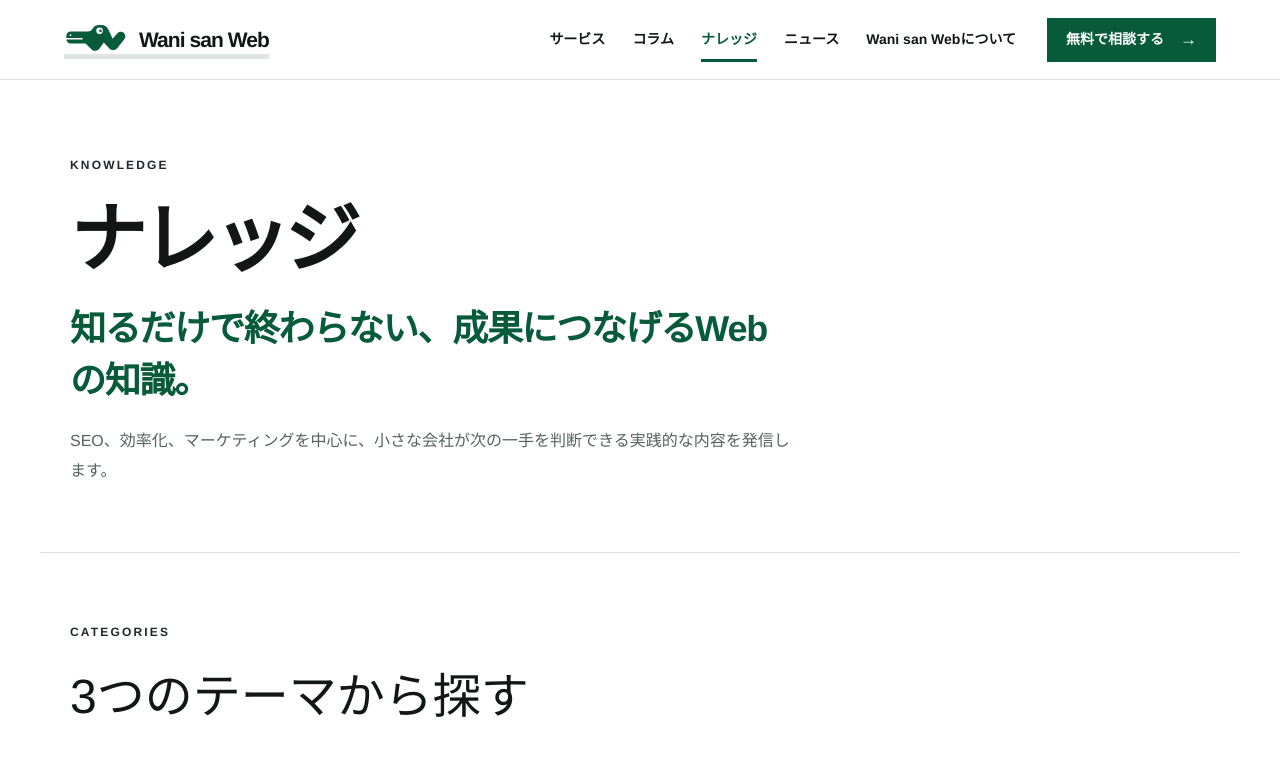
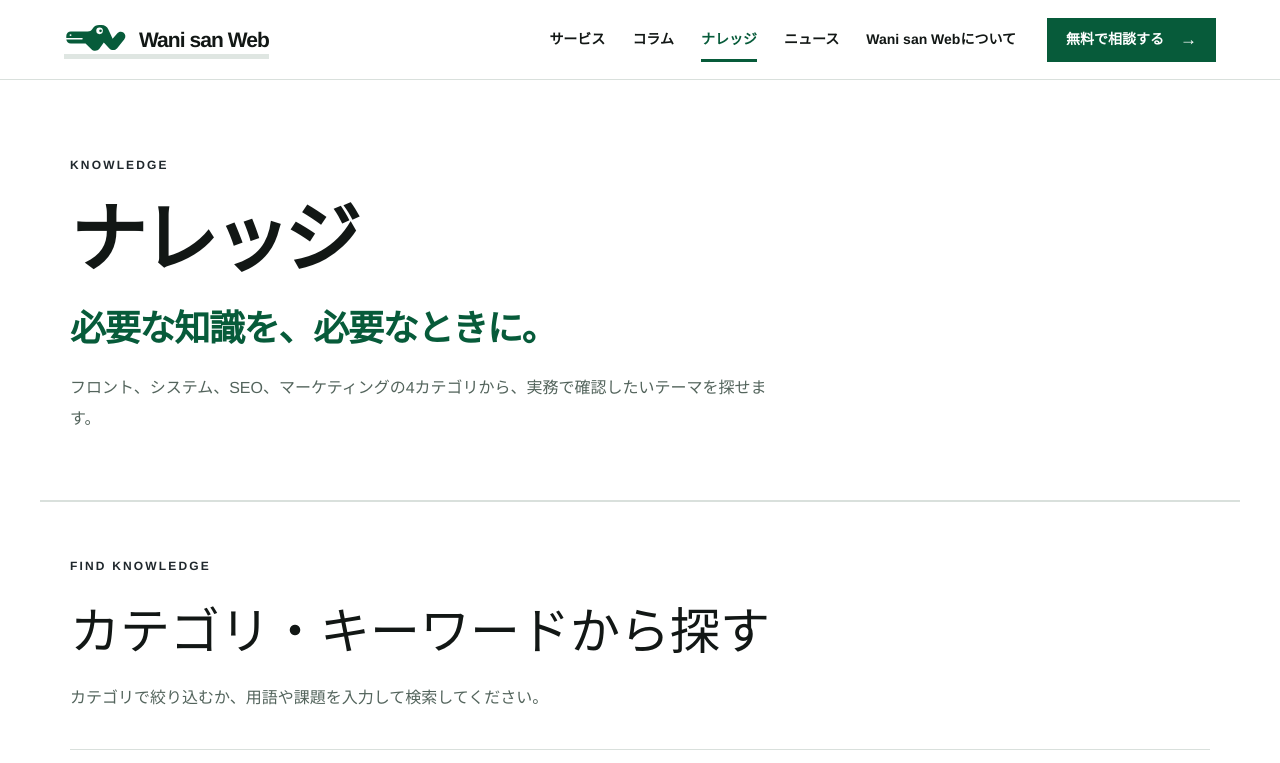
Before and after one commit to oka-wani/web-direction-lab, a Next.js app: page /knowledge in a window 1280 px wide. Shown: the top 763 px of the page. Built offline with nearby package versions, Linux system fonts and the light colour scheme; no server answers.

Commit message:
ナレッジ検索と4カテゴリを復元

```diff
--- a/app/knowledge/page.tsx
+++ b/app/knowledge/page.tsx
@@ -1,18 +1,16 @@
 import type { Metadata } from "next";
+import ArticlesList from "../articles/ArticlesList";
 import { SiteFooter, SiteHeader } from "../components/SiteChrome";
 
-export const metadata: Metadata = { title:"ナレッジ｜Wani san Web", description:"SEO、業務効率化、Webマーケティングの判断と改善に役立つ実践ナレッジを発信します。" };
-
-const categories = [
-  { number: "01", label: "SEO", title: "SEO", text: "検索で見つかり、サービスへの相談につなげるための考え方と改善方法。" },
-  { number: "02", label: "EFFICIENCY", title: "効率化", text: "AI・自動化・運用設計を使い、日々の作業と判断の負担を減らす方法。" },
-  { number: "03", label: "MARKETING", title: "マーケティング", text: "サイト・SNS・広告をつなぎ、認知から問い合わせまでを設計する方法。" },
-] as const;
+export const metadata: Metadata = {
+  title: "ナレッジ｜Wani san Web",
+  description: "フロント、システム、SEO、マーケティングの実務ナレッジを、カテゴリとキーワードから探せます。",
+};
 
 export default function KnowledgePage() {
   return <main className="knowledge-hub"><SiteHeader current="knowledge" />
-    <section className="knowledge-hub-hero knowledge-hub-hero--simple"><div><div className="knowledge-hero-copy"><span className="section-kicker" aria-hidden="true">KNOWLEDGE</span><h1>ナレッジ</h1><p className="knowledge-hero-subtitle">知るだけで終わらない、成果につなげるWebの知識。</p><p className="knowledge-hero-description">SEO、効率化、マーケティングを中心に、小さな会社が次の一手を判断できる実践的な内容を発信します。</p></div></div></section>
-    <section className="knowledge-reset"><header><span className="section-kicker" aria-hidden="true">CATEGORIES</span><h2>3つのテーマから探す</h2></header><div className="knowledge-reset-grid">{categories.map((category) => <article key={category.title}><span>{category.number}</span><small>{category.label}</small><h3>{category.title}</h3><p>{category.text}</p></article>)}</div><div className="knowledge-reset-empty"><span>NEW CONTENT COMING SOON</span><h2>新しい方針で、ナレッジを準備しています。</h2><p>集客や業務改善の相談につながるテーマから、順次公開します。</p></div></section>
+    <section className="knowledge-hub-hero knowledge-hub-hero--simple"><div><div className="knowledge-hero-copy"><span className="section-kicker" aria-hidden="true">KNOWLEDGE</span><h1>ナレッジ</h1><p className="knowledge-hero-subtitle">必要な知識を、必要なときに。</p><p className="knowledge-hero-description">フロント、システム、SEO、マーケティングの4カテゴリから、実務で確認したいテーマを探せます。</p></div></div></section>
+    <section className="knowledge-library knowledge-library--search" id="articles"><header><span className="section-kicker" aria-hidden="true">FIND KNOWLEDGE</span><h2>カテゴリ・キーワードから探す</h2><p>カテゴリで絞り込むか、用語や課題を入力して検索してください。</p></header><ArticlesList /></section>
     <SiteFooter />
   </main>;
 }
```
